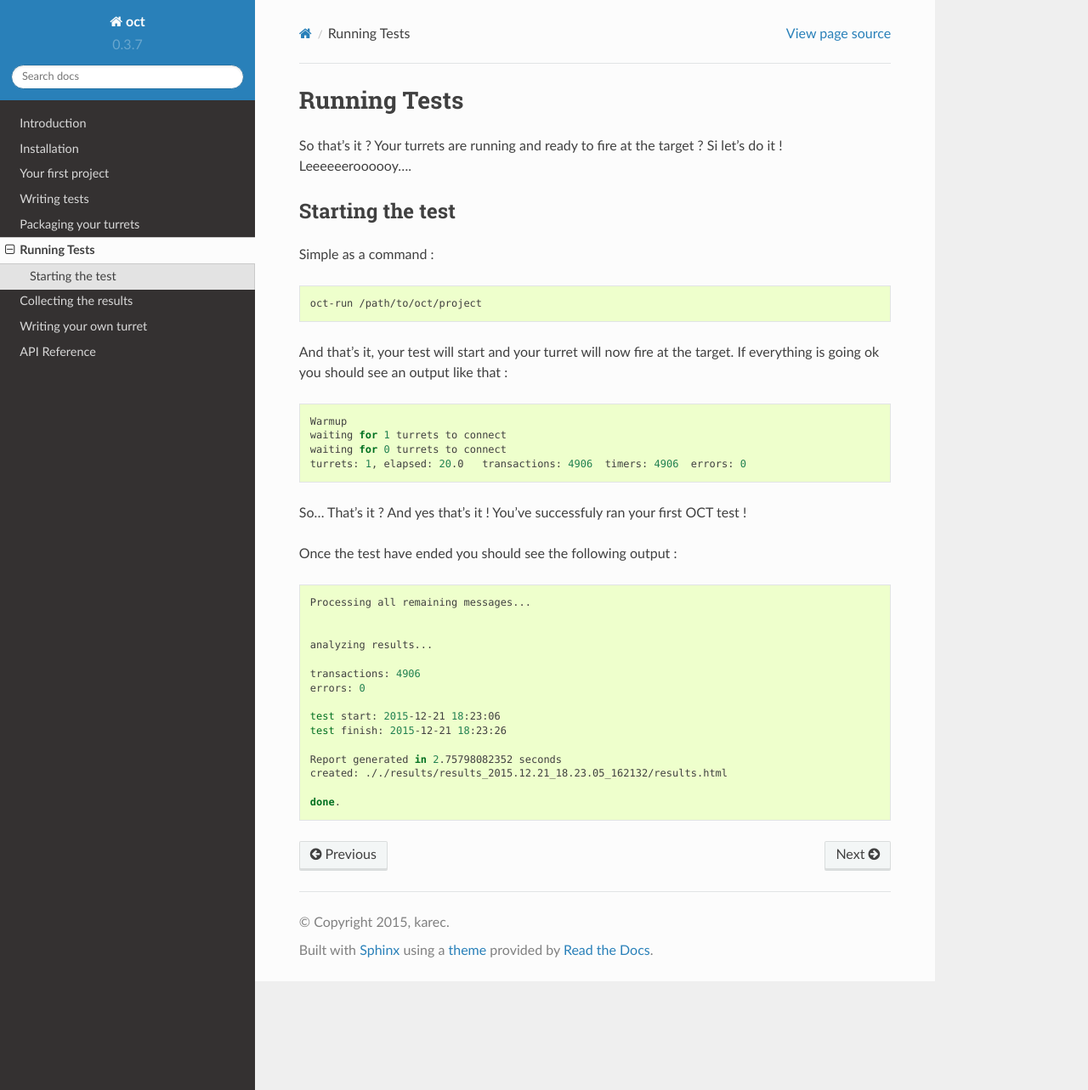
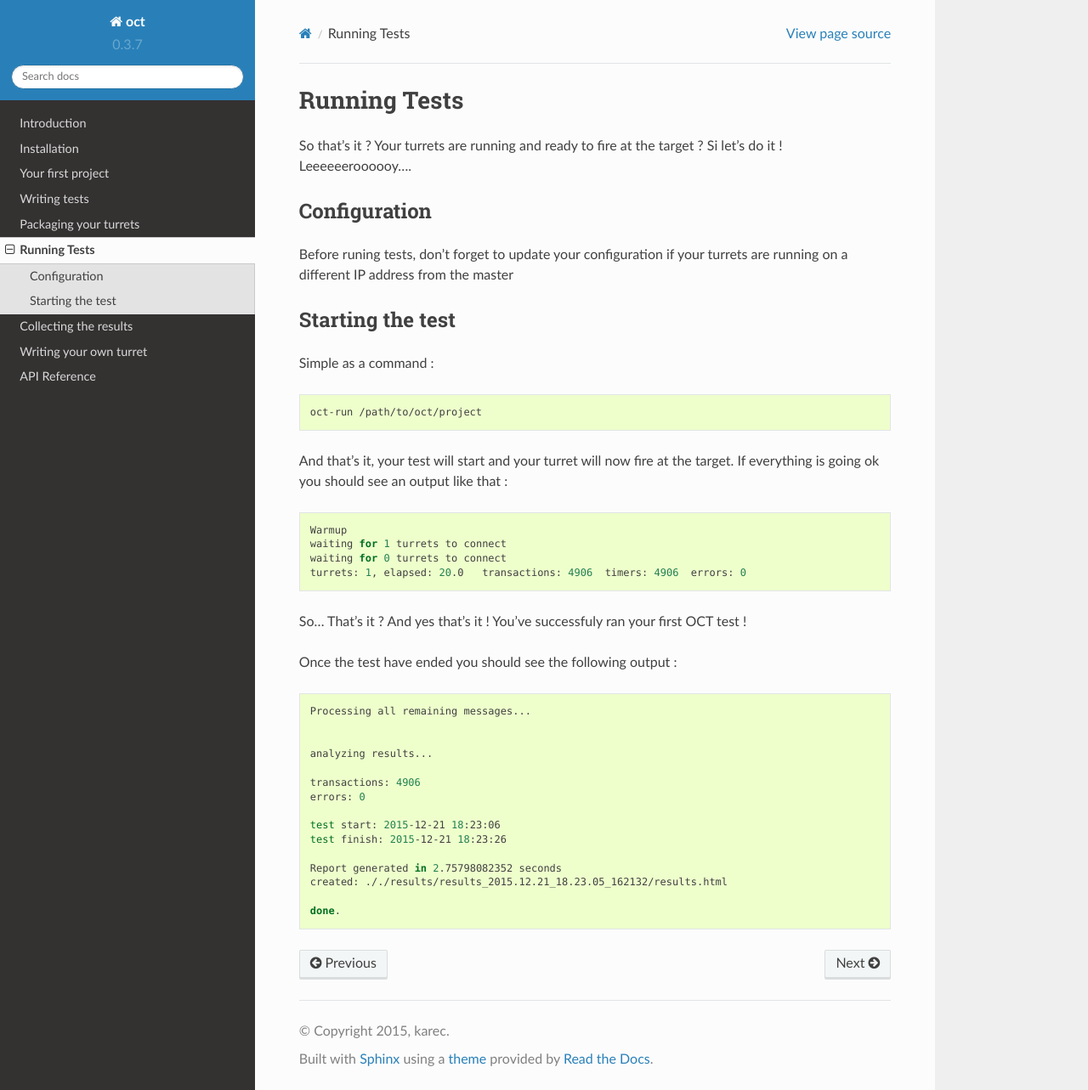
Before and after one commit to TheGhouls/oct, a Sphinx documentation site: the page built from doc/runing_tests.rst, in a window 1280 px wide and 1283 px high. Shown: the whole window at 85% size. Built offline with Sphinx 7.4.7 and the Read the Docs theme 2.0.0, drawn with Linux system fonts in a browser that asks for light colours; pages that are not in the unit, such as notebooks, are missing from menus.

Commit message:
update runing_tests section

```diff
--- a/doc/runing_tests.rst
+++ b/doc/runing_tests.rst
@@ -2,6 +2,12 @@ Running Tests
 =============
 
 So that's it ? Your turrets are running and ready to fire at the target ? Si let's do it ! Leeeeeeroooooy....
+
+Configuration
+-------------
+
+Before runing tests, don't forget to update your configuration if your turrets are running on a different IP address from
+the master
 
 Starting the test
 -----------------
```
